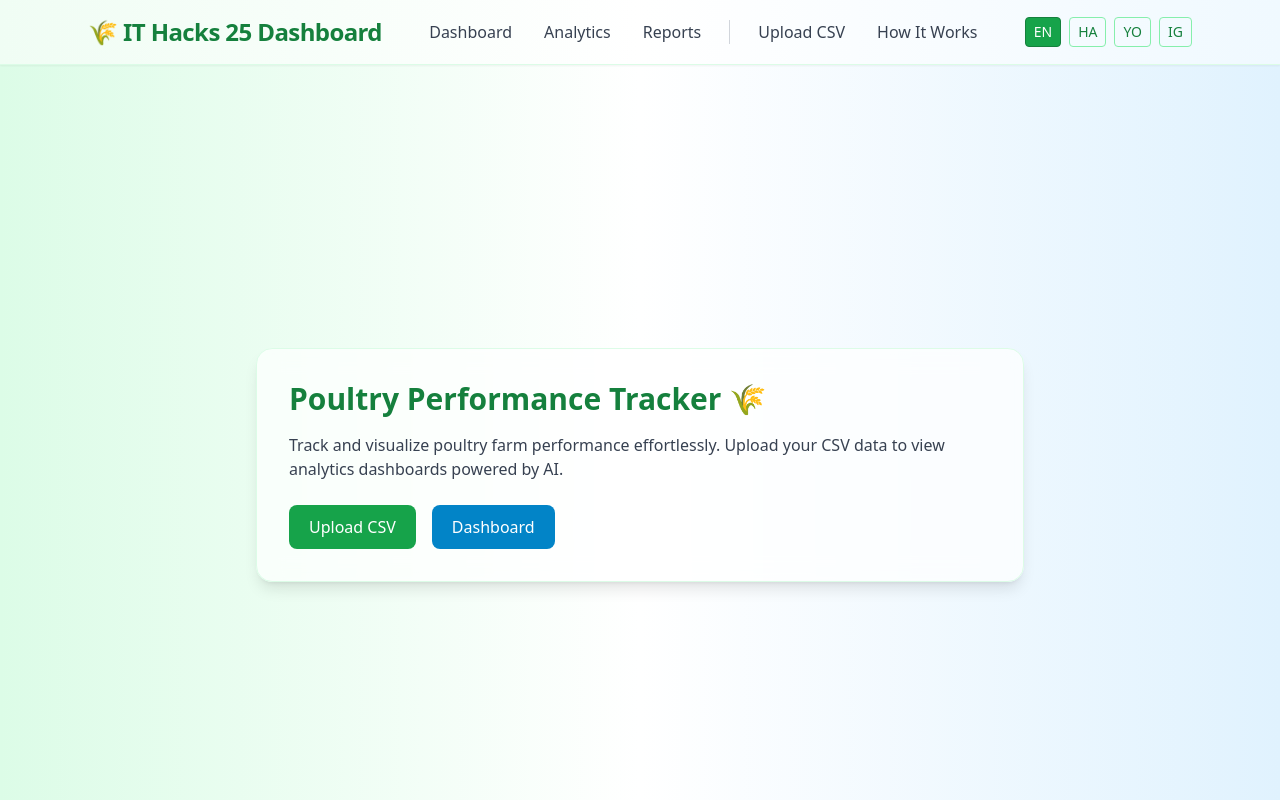
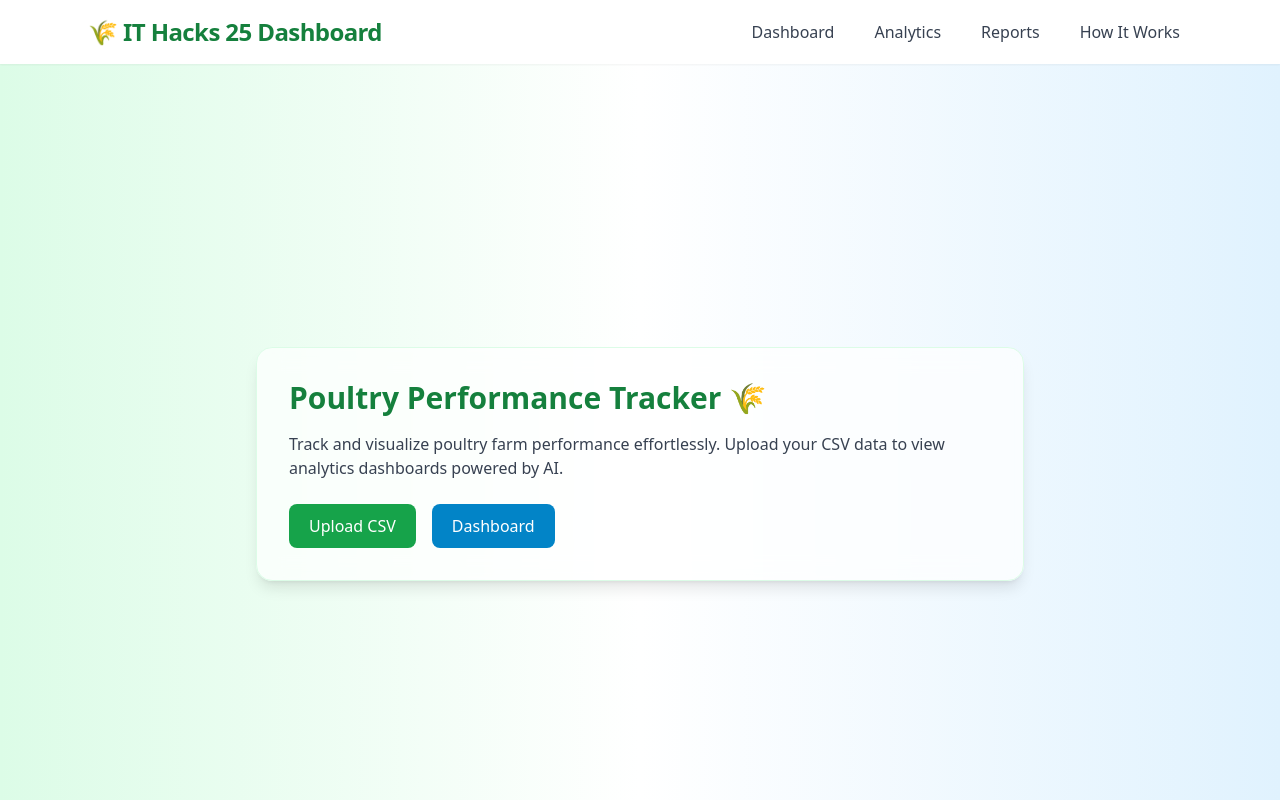
Before and after one commit to Joseph-N1/DEVPOST, a Next.js app in the folder IT HACKS 25/IT_HACKS_25/frontend/: page / in a window 1280 px wide. Shown: the top 800 px of the page. Built offline with nearby package versions, Linux system fonts and the light colour scheme.

Commit message:
new new new

```diff
--- a/IT HACKS 25/IT_HACKS_25/frontend/components/ui/Layout.js
+++ b/IT HACKS 25/IT_HACKS_25/frontend/components/ui/Layout.js
@@ -0,0 +1,9 @@
+import React from 'react';
+
+export default function Layout({ children }) {
+	return (
+		<div className="min-h-screen bg-gray-50 text-gray-800">
+			{children}
+		</div>
+	);
+}
--- a/IT HACKS 25/IT_HACKS_25/frontend/components/ui/Navbar.js
+++ b/IT HACKS 25/IT_HACKS_25/frontend/components/ui/Navbar.js
@@ -1,71 +1,44 @@
+// frontend/components/ui/Navbar.js
 import Link from "next/link";
-import { useRouter } from "next/router";
 import { useTranslation } from "react-i18next";
+import { useState, useEffect } from "react";
 
 export default function Navbar() {
-  const router = useRouter();
-  const { t, i18n } = useTranslation();
+  const { t, ready } = useTranslation();
+  const [isClient, setIsClient] = useState(false);
 
-  const changeLanguage = (lang) => i18n.changeLanguage(lang);
+  // Ensure translations and client environment are ready before render
+  useEffect(() => {
+    setIsClient(true);
+  }, []);
 
-  const linkClass = (path) =>
-    `px-3 py-2 rounded-lg transition-all duration-200 font-medium ${
-      router.pathname === path
-        ? "bg-green-600 text-white shadow-md"
-        : "text-gray-700 hover:bg-green-100 hover:text-green-700"
-    }`;
+  if (!isClient || !ready) {
+    // Prevent hydration mismatch by rendering nothing until ready
+    return null;
+  }
 
   return (
-    <nav className="sticky top-0 z-50 backdrop-blur-md bg-gradient-to-r from-green-50 via-white to-sky-50 border-b border-green-100 shadow-sm">
+    <nav className="sticky top-0 bg-white shadow-sm z-50">
       <div className="max-w-6xl mx-auto px-6 py-3 flex items-center justify-between">
         {/* Left Section – Logo / Title */}
         <Link href="/" className="text-2xl font-extrabold text-green-700 tracking-tight">
           🌾 {t("app_title")}
         </Link>
 
-        {/* Center Section – Navigation Links */}
-        <div className="flex items-center gap-4">
-          <div className="flex gap-2">
-            {/* Main Navigation */}
-            <Link href="/dashboard" className={linkClass("/dashboard")}>
+        {/* Right Section – Navigation */}
+        <div className="flex space-x-4">
+          <Link href="/dashboard" className="px-3 py-2 rounded-lg transition-all duration-200 font-medium text-gray-700 hover:bg-green-100 hover:text-green-700">
             {t("dashboard")}
           </Link>
-            <Link href="/analytics" className={linkClass("/analytics")}>
+          <Link href="/analytics" className="px-3 py-2 rounded-lg transition-all duration-200 font-medium text-gray-700 hover:bg-green-100 hover:text-green-700">
             {t("analytics")}
           </Link>
-            <Link href="/reports" className={linkClass("/reports")}>
+          <Link href="/reports" className="px-3 py-2 rounded-lg transition-all duration-200 font-medium text-gray-700 hover:bg-green-100 hover:text-green-700">
             {t("reports")}
           </Link>
-          </div>
-
-          <div className="h-6 w-px bg-gray-300" /> {/* Divider */}
-
-          <div className="flex gap-2">
-            {/* Secondary Navigation */}
-            <Link href="/upload" className={linkClass("/upload")}>
-              {t("upload")}
-            </Link>
-            <Link href="/how" className={linkClass("/how")}>
+          <Link href="/how" className="px-3 py-2 rounded-lg transition-all duration-200 font-medium text-gray-700 hover:bg-green-100 hover:text-green-700">
             {t("how_it_works")}
           </Link>
-          </div>
-        </div>
-
-        {/* Right Section – Language Switcher */}
-        <div className="flex gap-2">
-          {["en", "ha", "yo", "ig"].map((lang) => (
-            <button
-              key={lang}
-              onClick={() => changeLanguage(lang)}
-              className={`px-2 py-1 text-sm border rounded transition-all duration-200 ${
-                i18n.language === lang
-                  ? "bg-green-600 text-white border-green-700"
-                  : "border-green-300 hover:bg-green-100 text-green-700"
-              }`}
-            >
-              {lang.toUpperCase()}
-            </button>
-          ))}
         </div>
       </div>
     </nav>
--- a/IT HACKS 25/IT_HACKS_25/frontend/pages/_app.js
+++ b/IT HACKS 25/IT_HACKS_25/frontend/pages/_app.js
@@ -1,14 +1,27 @@
-import '@/styles/globals.css';
-import '@/i18n';
-import Layout from '@/components/layout/Layout';
-// Custom styles for components
-import '@/styles/dashboard.css';
-import '@/styles/charts.css';
+// frontend/pages/_app.js
+import "@/styles/globals.css";
+import dynamic from "next/dynamic";
+import "../i18n"; // your existing i18n setup
+import { useEffect } from "react";
+import { useRouter } from "next/router";
+
+// Dynamically import Navbar and Layout to disable SSR for i18n components
+const Layout = dynamic(() => import("@/components/ui/Layout"), { ssr: false });
+const Navbar = dynamic(() => import("@/components/ui/Navbar"), { ssr: false });
 
 export default function App({ Component, pageProps }) {
+  const router = useRouter();
+
+  useEffect(() => {
+    console.log(`Navigated to: ${router.pathname}`);
+  }, [router.pathname]);
+
   return (
     <Layout>
-      <Component {...pageProps} />
+      <Navbar />
+      <main className="min-h-screen bg-gray-50">
+        <Component {...pageProps} />
+      </main>
     </Layout>
   );
 }
```
Also changed, not shown: IT HACKS 25/IT_HACKS_25/frontend/public/locales/ha/translation.json (+9 -1 lines), IT HACKS 25/IT_HACKS_25/frontend/public/locales/ig/translation.json (+11 -3 lines). Lines whose indentation alone changed are shown as unchanged.
